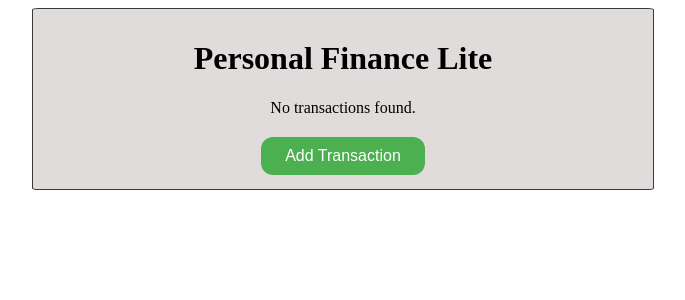
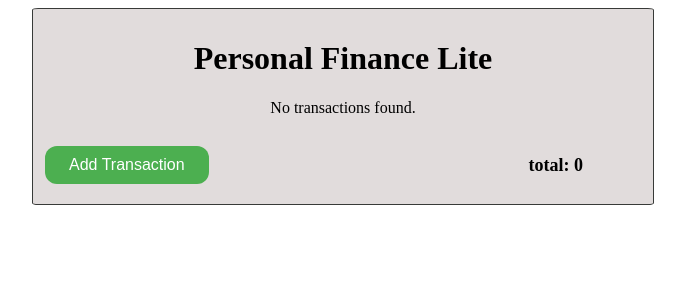
Before and after one commit to FedeAltava/transactionsCleanArchitecture, a React (Vite) app: page / in a window 1280 px wide. Shown: the top 300 px of the page, without its empty margins (297-982 px from the left). Built offline with nearby package versions, Linux system fonts and the light colour scheme.

Commit message:
total amont added on list transactions

```diff
--- a/src/presentation/components/listTransactions/listTransactions.tsx
+++ b/src/presentation/components/listTransactions/listTransactions.tsx
@@ -6,7 +6,7 @@ import { useNavigate } from "react-router-dom";
 import { Id } from "../../../domain/value objects/Id";
 
 export const ListTransactions = () => {
-const { getAllTransactionsUseCase, deleteTransactionUseCase } = useDependencies();
+    const { getAllTransactionsUseCase, deleteTransactionUseCase } = useDependencies();
     const [transactions, setTransactions] = useState<TransactionEntity[]>([]);
     const navigate = useNavigate();
 
@@ -26,6 +26,10 @@ const { getAllTransactionsUseCase, deleteTransactionUseCase } = useDependencies(
         const allTransactions = await getAllTransactionsUseCase.execute();
         setTransactions([...allTransactions]);
     }
+
+    const calculateTotal = () => {
+        return transactions.reduce((total, transaction) => total + transaction.amount.valueOf(), 0);
+    };
 
     return (
         <div className="transactionsBoard">
@@ -62,10 +66,13 @@ const { getAllTransactionsUseCase, deleteTransactionUseCase } = useDependencies(
                 <p>No transactions found.</p>
 
             )}
-            <div className="addTransactionButtonDiv">
-                <button className="addTransactionButton" onClick={() => navigate("/addTransaction")}>
-                    Add Transaction
-                </button>
+            <div className="bottomSection">
+                <div className="addTransactionButtonDiv">
+                    <button className="addTransactionButton" onClick={() => navigate("/addTransaction")}>
+                        Add Transaction
+                    </button>
+                </div>
+                <div className="totalSection"><p>total: {calculateTotal()}</p></div>
             </div>
         </div>
     );
--- a/src/presentation/components/listTransactions/listTransactionsStyle.css
+++ b/src/presentation/components/listTransactions/listTransactionsStyle.css
@@ -71,3 +71,16 @@ ul {
     background-color: #cc0000;
     transition: background-color 0.3s ease;
 }
+
+.bottomSection{
+    display: flex;
+    justify-content: space-between;
+    align-items: center;
+    margin-top: 20px;
+}
+
+.totalSection {
+    font-weight: bold;
+    font-size: 18px;
+    padding-right: 10%;
+}
```
